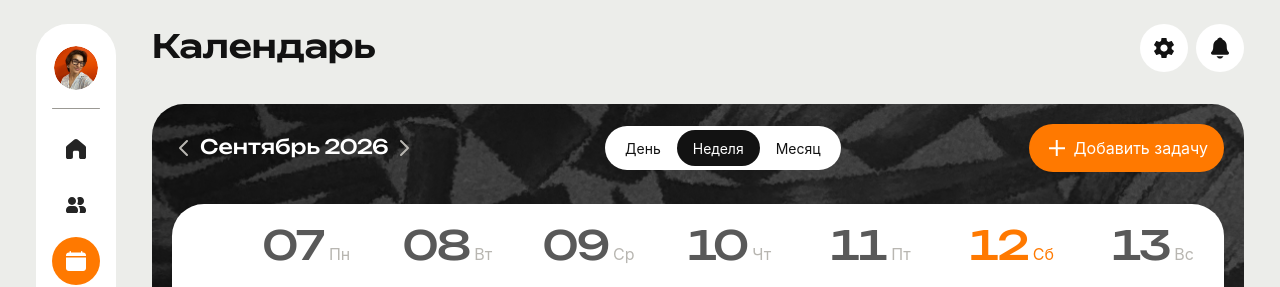
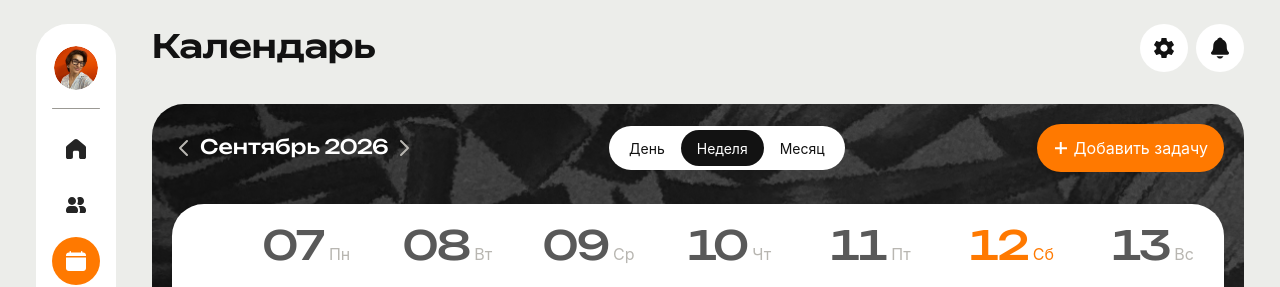
Before and after one commit to galaxykud/mentor-dashboard, a React (Vite) app: page / in a window 1280 px wide. Both pictures are taken after a click on the button 76 px from the left and 261 px from the top of the page. Shown: the top 287 px of the page. Built offline with nearby package versions, Linux system fonts and the light colour scheme.

Commit message:
Reduce add task plus icon to 16px box

```diff
--- a/src/styles/calendar.css
+++ b/src/styles/calendar.css
@@ -87,8 +87,8 @@
 .calendar-add span {
   position: relative;
   display: block;
-  width: 24px;
-  height: 24px;
+  width: 16px;
+  height: 16px;
   flex: none;
   font-size: 0;
 }
@@ -98,7 +98,7 @@
   position: absolute;
   top: 50%;
   left: 50%;
-  width: 16px;
+  width: 12px;
   height: 1.5px;
   background: currentColor;
   transform: translate(-50%, -50%);
```
